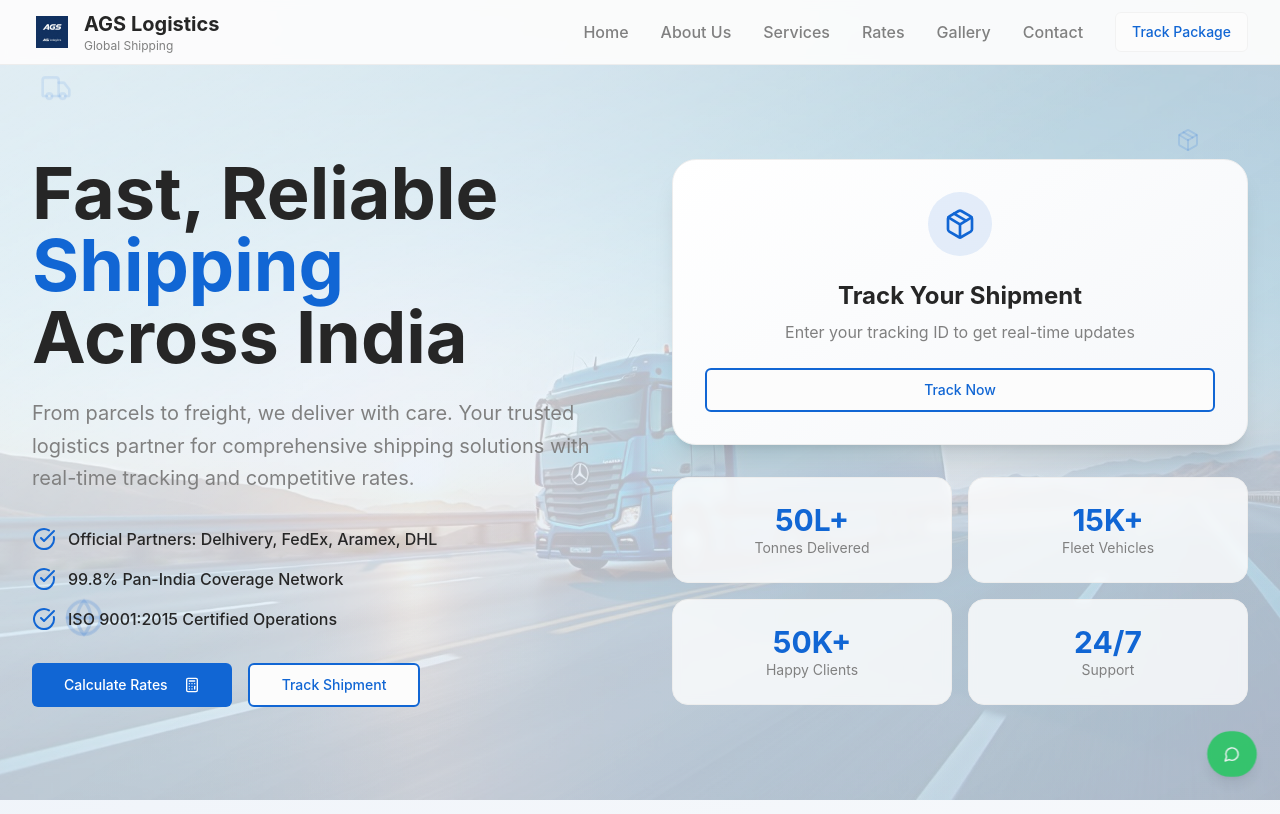
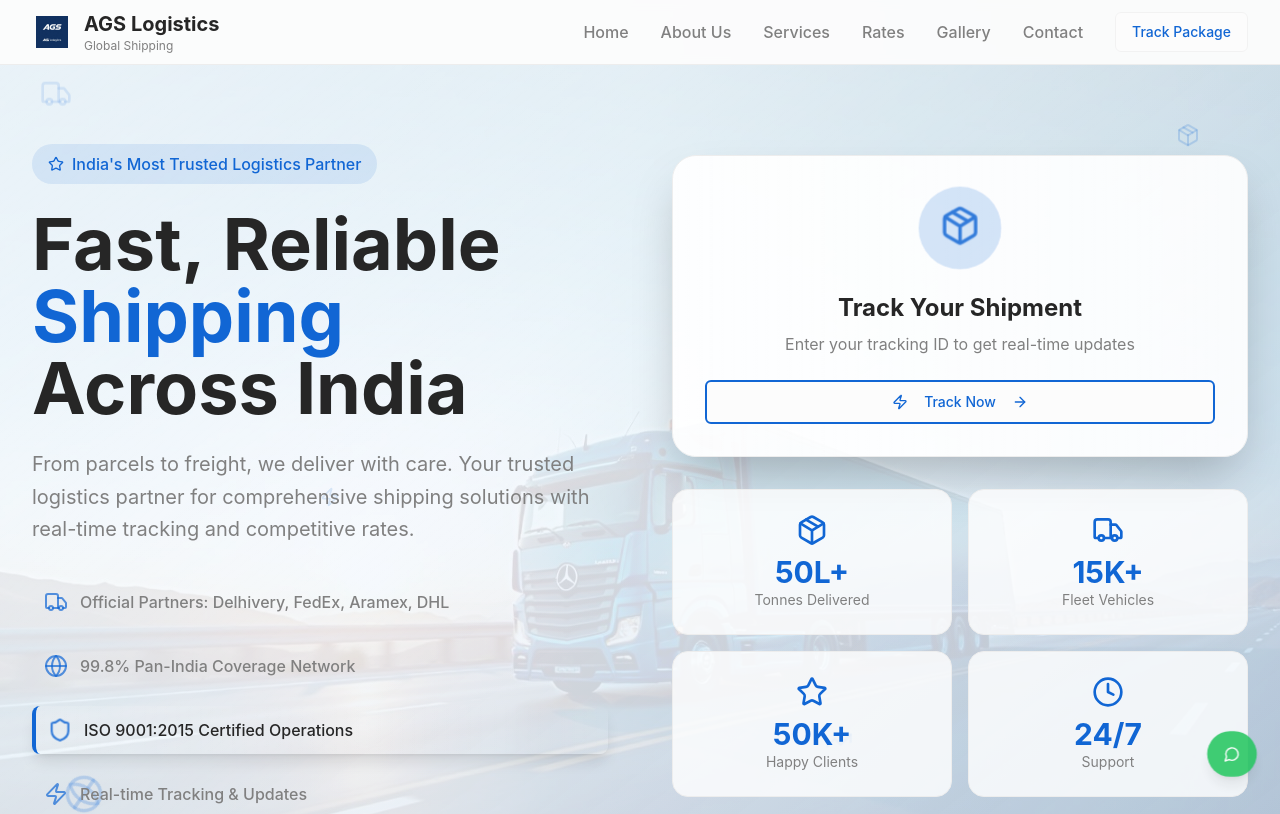
Before and after one commit to WaghmarePravinn/aadhya-global-connect, a React (Vite) app: page / in a window 1280 px wide. Shown: the top 814 px of the page. Built offline with nearby package versions, Linux system fonts and the light colour scheme.

Commit message:
Improve top section interactivity
Enhance the top section of the website with CSS and animations for a more interactive and improved layout.

```diff
--- a/src/components/Hero.tsx
+++ b/src/components/Hero.tsx
@@ -1,82 +1,169 @@
 import { Button } from "@/components/ui/button";
-import { ArrowRight, CheckCircle, Truck, Package, Globe, Clock, Calculator } from "lucide-react";
-import { useState } from "react";
+import { ArrowRight, CheckCircle, Truck, Package, Globe, Clock, Calculator, Zap, Shield, Star, TrendingUp } from "lucide-react";
+import { useState, useEffect } from "react";
 import TrackingModal from "./TrackingModal";
 import heroBg from "@/assets/hero-bg.jpg";
 
 const Hero = () => {
   const [isTrackingOpen, setIsTrackingOpen] = useState(false);
+  const [activeFeature, setActiveFeature] = useState(0);
+  const [mousePosition, setMousePosition] = useState({ x: 0, y: 0 });
+
+  const features = [
+    { icon: Truck, text: "Official Partners: Delhivery, FedEx, Aramex, DHL" },
+    { icon: Globe, text: "99.8% Pan-India Coverage Network" },
+    { icon: Shield, text: "ISO 9001:2015 Certified Operations" },
+    { icon: Zap, text: "Real-time Tracking & Updates" }
+  ];
+
+  const stats = [
+    { value: "50L+", label: "Tonnes Delivered", icon: Package },
+    { value: "15K+", label: "Fleet Vehicles", icon: Truck },
+    { value: "50K+", label: "Happy Clients", icon: Star },
+    { value: "24/7", label: "Support", icon: Clock }
+  ];
+
+  useEffect(() => {
+    const interval = setInterval(() => {
+      setActiveFeature((prev) => (prev + 1) % features.length);
+    }, 3000);
+    return () => clearInterval(interval);
+  }, [features.length]);
+
+  useEffect(() => {
+    const handleMouseMove = (e: MouseEvent) => {
+      setMousePosition({ x: e.clientX, y: e.clientY });
+    };
+    window.addEventListener('mousemove', handleMouseMove);
+    return () => window.removeEventListener('mousemove', handleMouseMove);
+  }, []);
 
   return (
     <>
       <section id="home" className="pt-16 relative min-h-screen flex items-center overflow-hidden">
-        {/* Professional Background with Hero Image */}
-        <div className="absolute inset-0" style={{background: 'var(--gradient-hero)'}}>
-          {/* Hero Background Image */}
+        {/* Enhanced Professional Background */}
+        <div className="absolute inset-0">
+          {/* Dynamic Gradient Background */}
           <div
-            className="absolute inset-0 bg-cover bg-center bg-no-repeat opacity-20"
-            style={{ backgroundImage: `url(${heroBg})` }}
+            className="absolute inset-0 transition-all duration-1000"
+            style={{
+              background: `
+                radial-gradient(circle at ${mousePosition.x / window.innerWidth * 100}% ${mousePosition.y / window.innerHeight * 100}%,
+                hsl(214 85% 95%) 0%,
+                hsl(214 85% 97%) 40%,
+                hsl(214 32% 91%) 100%)
+              `
+            }}
+          >
+            {/* Hero Background Image with Parallax Effect */}
+            <div
+              className="absolute inset-0 bg-cover bg-center bg-no-repeat opacity-15 transition-transform duration-300"
+              style={{
+                backgroundImage: `url(${heroBg})`,
+                transform: `translateY(${mousePosition.y * 0.02}px)`
+              }}
             ></div>
 
-          {/* Subtle Grid Pattern */}
-          <div className="absolute inset-0 opacity-[0.02]">
-            <div className="absolute inset-0" style={{
+            {/* Animated Grid Pattern */}
+            <div className="absolute inset-0 opacity-[0.04]">
+              <div className="absolute inset-0 animate-pulse" style={{
                 backgroundImage: `
-                linear-gradient(hsl(214 100% 40% / 0.1) 1px, transparent 1px),
-                linear-gradient(90deg, hsl(214 100% 40% / 0.1) 1px, transparent 1px)
+                  linear-gradient(hsl(214 85% 45% / 0.1) 1px, transparent 1px),
+                  linear-gradient(90deg, hsl(214 85% 45% / 0.1) 1px, transparent 1px)
                 `,
-              backgroundSize: '40px 40px'
+                backgroundSize: '40px 40px',
+                animation: 'grid-move 20s linear infinite'
               }}></div>
             </div>
 
-          {/* Floating Logistics Elements */}
+            {/* Interactive Floating Elements */}
             <div className="absolute inset-0">
-            <Truck className="absolute top-20 left-10 w-8 h-8 text-primary/20 animate-bounce hover:text-primary/40 transition-colors cursor-pointer" style={{animationDelay: '0s'}} />
-            <Package className="absolute top-32 right-20 w-6 h-6 text-primary/15 animate-pulse hover:text-primary/30 transition-colors cursor-pointer" style={{animationDelay: '1s'}} />
-            <Globe className="absolute bottom-40 left-16 w-10 h-10 text-primary/20 hover:text-primary/40 transition-all cursor-pointer" style={{animation: 'float 6s ease-in-out infinite'}} />
-            <Clock className="absolute bottom-20 right-12 w-6 h-6 text-primary/15 animate-ping hover:text-primary/30 transition-colors cursor-pointer" style={{animationDelay: '2s'}} />
+              <Truck
+                className="absolute top-20 left-10 w-8 h-8 text-primary/30 animate-float cursor-pointer transition-all duration-300 hover:text-primary hover:scale-125"
+                style={{animationDelay: '0s'}}
+                onMouseEnter={(e) => e.currentTarget.classList.add('animate-pulse-glow')}
+                onMouseLeave={(e) => e.currentTarget.classList.remove('animate-pulse-glow')}
+              />
+              <Package
+                className="absolute top-32 right-20 w-6 h-6 text-primary/25 animate-bounce cursor-pointer transition-all duration-300 hover:text-primary hover:scale-125"
+                style={{animationDelay: '1s'}}
+                onMouseEnter={(e) => e.currentTarget.classList.add('animate-rotate-slow')}
+                onMouseLeave={(e) => e.currentTarget.classList.remove('animate-rotate-slow')}
+              />
+              <Globe
+                className="absolute bottom-40 left-16 w-10 h-10 text-primary/30 animate-rotate-slow cursor-pointer transition-all duration-300 hover:text-primary hover:scale-125"
+              />
+              <Clock
+                className="absolute bottom-20 right-12 w-6 h-6 text-primary/25 animate-ping cursor-pointer transition-all duration-300 hover:text-primary hover:scale-125"
+                style={{animationDelay: '2s'}}
+              />
+              <Zap
+                className="absolute top-1/2 left-1/4 w-5 h-5 text-primary/20 animate-pulse cursor-pointer transition-all duration-300 hover:text-primary hover:scale-125"
+                style={{animationDelay: '1.5s'}}
+              />
+              <TrendingUp
+                className="absolute top-3/4 right-1/3 w-7 h-7 text-primary/25 animate-bounce cursor-pointer transition-all duration-300 hover:text-primary hover:scale-125"
+                style={{animationDelay: '0.5s'}}
+              />
             </div>
 
-          {/* Professional Delivery Animation Background */}
-          <div className="absolute inset-0 bg-gradient-to-br from-white/50 via-transparent to-primary/5"></div>
+            {/* Enhanced Professional Overlay */}
+            <div className="absolute inset-0 bg-gradient-to-br from-white/60 via-white/20 to-primary/10"></div>
+          </div>
         </div>
 
         <div className="relative z-10 max-w-7xl mx-auto px-4 sm:px-6 lg:px-8 py-20">
           <div className="grid grid-cols-1 lg:grid-cols-2 gap-16 items-center">
-            {/* Left Content */}
-            <div className="space-y-8 animate-fade-in">
-              <div className="space-y-6">
+            {/* Enhanced Left Content */}
+            <div className="space-y-8">
+              <div className="space-y-6 animate-fade-in">
+                <div className="inline-flex items-center px-4 py-2 bg-primary/10 rounded-full text-primary font-medium animate-bounce-in">
+                  <Star className="w-4 h-4 mr-2" />
+                  India's Most Trusted Logistics Partner
+                </div>
                 <h1 className="text-5xl lg:text-7xl font-bold text-foreground leading-tight">
-                  Fast, Reliable
-                  <span className="text-primary"> Shipping</span>
+                  <span className="inline-block animate-slide-up" style={{animationDelay: '0.2s'}}>Fast,</span>{' '}
+                  <span className="inline-block animate-slide-up" style={{animationDelay: '0.4s'}}>Reliable</span>
                   <br />
-                  Across India
+                  <span className="text-primary inline-block animate-slide-up" style={{animationDelay: '0.6s'}}>Shipping</span>
+                  <br />
+                  <span className="inline-block animate-slide-up" style={{animationDelay: '0.8s'}}>Across India</span>
                 </h1>
-                <p className="text-xl text-muted-foreground leading-relaxed">
+                <p className="text-xl text-muted-foreground leading-relaxed animate-slide-up" style={{animationDelay: '1s'}}>
                   From parcels to freight, we deliver with care. Your trusted logistics partner
                   for comprehensive shipping solutions with real-time tracking and competitive rates.
                 </p>
               </div>
 
-              <div className="space-y-4">
-                <div className="flex items-center space-x-3 transform hover:scale-105 transition-all duration-300 cursor-pointer">
-                  <CheckCircle className="h-6 w-6 text-primary" />
-                  <span className="text-foreground font-medium">Official Partners: Delhivery, FedEx, Aramex, DHL</span>
+              {/* Interactive Features List */}
+              <div className="space-y-4 animate-slide-up" style={{animationDelay: '1.2s'}}>
+                {features.map((feature, index) => (
+                  <div
+                    key={index}
+                    className={`flex items-center space-x-3 p-3 rounded-lg transition-all duration-500 cursor-pointer transform hover:scale-105 ${
+                      activeFeature === index
+                        ? 'bg-primary/10 border-l-4 border-primary shadow-lg animate-shimmer'
+                        : 'hover:bg-primary/5'
+                    }`}
+                    onMouseEnter={() => setActiveFeature(index)}
+                  >
+                    <feature.icon className={`h-6 w-6 transition-colors duration-300 ${
+                      activeFeature === index ? 'text-primary animate-pulse-glow' : 'text-primary/70'
+                    }`} />
+                    <span className={`font-medium transition-colors duration-300 ${
+                      activeFeature === index ? 'text-foreground' : 'text-muted-foreground'
+                    }`}>
+                      {feature.text}
+                    </span>
                   </div>
-                <div className="flex items-center space-x-3 transform hover:scale-105 transition-all duration-300 cursor-pointer">
-                  <CheckCircle className="h-6 w-6 text-primary" />
-                  <span className="text-foreground font-medium">99.8% Pan-India Coverage Network</span>
-                </div>
-                <div className="flex items-center space-x-3 transform hover:scale-105 transition-all duration-300 cursor-pointer">
-                  <CheckCircle className="h-6 w-6 text-primary" />
-                  <span className="text-foreground font-medium">ISO 9001:2015 Certified Operations</span>
-                </div>
+                ))}
               </div>
 
-              <div className="flex flex-wrap gap-4">
+              {/* Enhanced Action Buttons */}
+              <div className="flex flex-wrap gap-4 animate-slide-up" style={{animationDelay: '1.4s'}}>
                 <Button
                   size="lg"
-                  className="bg-primary hover:bg-primary/90 text-primary-foreground px-8 py-4 transform hover:scale-105 transition-all duration-300 hover:shadow-xl active:scale-95"
+                  className="bg-primary hover:bg-primary/90 text-primary-foreground px-8 py-4 transform hover:scale-105 transition-all duration-300 hover:shadow-xl active:scale-95 animate-pulse-glow"
                   onClick={() => {
                     const rateCalculator = document.getElementById('rate-calculator');
                     if (rateCalculator) {
@@ -84,27 +171,32 @@ const Hero = () => {
                     }
                   }}
                 >
+                  <Calculator className="mr-2 h-5 w-5" />
                   Calculate Rates
-                  <Calculator className="ml-2 h-5 w-5" />
+                  <ArrowRight className="ml-2 h-5 w-5" />
                 </Button>
                 <Button
                   size="lg"
                   variant="outline"
-                  className="border-2 border-primary text-primary hover:bg-primary hover:text-primary-foreground transform hover:scale-105 transition-all duration-300 hover:shadow-xl active:scale-95"
+                  className="border-2 border-primary text-primary hover:bg-primary hover:text-primary-foreground transform hover:scale-105 transition-all duration-300 hover:shadow-xl active:scale-95 group"
                   onClick={() => setIsTrackingOpen(true)}
                 >
+                  <Package className="mr-2 h-5 w-5 group-hover:animate-bounce" />
                   Track Shipment
                 </Button>
               </div>
             </div>
 
-            {/* Right Content - Modern Tracking Section */}
-            <div className="space-y-8">
-              {/* Track Shipment Card */}
-              <div className="bg-card backdrop-blur-sm p-8 rounded-3xl shadow-xl border border-border transform hover:scale-105 transition-all duration-500" style={{background: 'var(--gradient-card)'}}>
-                <div className="text-center space-y-6">
-                  <div className="inline-flex items-center justify-center w-16 h-16 bg-primary/10 rounded-full">
-                    <Package className="w-8 h-8 text-primary" />
+            {/* Enhanced Right Content */}
+            <div className="space-y-8 animate-slide-in-right">
+              {/* Interactive Track Shipment Card */}
+              <div className="bg-card/90 backdrop-blur-lg p-8 rounded-3xl shadow-2xl border border-border transform hover:scale-105 transition-all duration-500 hover:shadow-3xl card-hover relative overflow-hidden">
+                {/* Shimmer Effect */}
+                <div className="absolute inset-0 bg-gradient-to-r from-transparent via-white/10 to-transparent animate-shimmer"></div>
+
+                <div className="relative z-10 text-center space-y-6">
+                  <div className="inline-flex items-center justify-center w-20 h-20 bg-primary/20 rounded-full animate-pulse-glow">
+                    <Package className="w-10 h-10 text-primary animate-float" />
                   </div>
                   <div>
                     <h3 className="text-2xl font-bold text-foreground mb-2">Track Your Shipment</h3>
@@ -113,31 +205,42 @@ const Hero = () => {
                   <Button
                     size="lg"
                     variant="outline"
-                    className="w-full border-2 border-primary text-primary hover:bg-primary hover:text-primary-foreground transition-all duration-300"
+                    className="w-full border-2 border-primary text-primary hover:bg-primary hover:text-primary-foreground transition-all duration-300 group"
                     onClick={() => setIsTrackingOpen(true)}
                   >
+                    <Zap className="mr-2 h-5 w-5 group-hover:animate-pulse" />
                     Track Now
+                    <ArrowRight className="ml-2 h-5 w-5 group-hover:translate-x-1 transition-transform" />
                   </Button>
                 </div>
               </div>
 
-              {/* Stats Grid */}
+              {/* Enhanced Interactive Stats Grid */}
               <div className="grid grid-cols-2 gap-4">
-                <div className="bg-card/80 backdrop-blur-sm p-6 rounded-2xl border border-border text-center transform hover:scale-105 transition-all duration-300">
-                  <div className="text-3xl font-bold text-primary">50L+</div>
-                  <div className="text-sm text-muted-foreground">Tonnes Delivered</div>
+                {stats.map((stat, index) => (
+                  <div
+                    key={index}
+                    className="bg-card/80 backdrop-blur-sm p-6 rounded-2xl border border-border text-center transform transition-all duration-300 hover:scale-110 hover:bg-card hover:shadow-lg cursor-pointer group"
+                    style={{animationDelay: `${1.6 + index * 0.2}s`}}
+                    onMouseEnter={(e) => e.currentTarget.classList.add('animate-bounce-in')}
+                  >
+                    <stat.icon className="w-8 h-8 mx-auto mb-2 text-primary group-hover:animate-bounce transition-colors" />
+                    <div className="text-3xl font-bold text-primary group-hover:text-primary/80 transition-colors">
+                      {stat.value}
                     </div>
-                <div className="bg-card/80 backdrop-blur-sm p-6 rounded-2xl border border-border text-center transform hover:scale-105 transition-all duration-300">
-                  <div className="text-3xl font-bold text-primary">15K+</div>
-                  <div className="text-sm text-muted-foreground">Fleet Vehicles</div>
+                    <div className="text-sm text-muted-foreground group-hover:text-foreground transition-colors">
+                      {stat.label}
                     </div>
-                <div className="bg-card/80 backdrop-blur-sm p-6 rounded-2xl border border-border text-center transform hover:scale-105 transition-all duration-300">
-                  <div className="text-3xl font-bold text-primary">50K+</div>
-                  <div className="text-sm text-muted-foreground">Happy Clients</div>
                   </div>
-                <div className="bg-card/80 backdrop-blur-sm p-6 rounded-2xl border border-border text-center transform hover:scale-105 transition-all duration-300">
-                  <div className="text-3xl font-bold text-primary">24/7</div>
-                  <div className="text-sm text-muted-foreground">Support</div>
+                ))}
+              </div>
+
+              {/* Live Activity Indicator */}
+              <div className="bg-gradient-to-r from-green-500/10 to-blue-500/10 p-4 rounded-xl border border-primary/20 animate-fade-in" style={{animationDelay: '2s'}}>
+                <div className="flex items-center justify-center space-x-2">
+                  <div className="w-3 h-3 bg-green-500 rounded-full animate-pulse"></div>
+                  <span className="text-sm font-medium text-foreground">1,247 deliveries completed today</span>
+                  <TrendingUp className="w-4 h-4 text-green-500 animate-bounce" />
                 </div>
               </div>
             </div>
--- a/src/index.css
+++ b/src/index.css
@@ -160,6 +160,82 @@ All colors MUST be HSL.
   }
 }
 
+@keyframes float {
+  0%, 100% {
+    transform: translateY(0px);
+  }
+  50% {
+    transform: translateY(-20px);
+  }
+}
+
+@keyframes pulse-glow {
+  0%, 100% {
+    box-shadow: 0 0 20px hsl(var(--primary) / 0.3);
+  }
+  50% {
+    box-shadow: 0 0 40px hsl(var(--primary) / 0.6);
+  }
+}
+
+@keyframes slide-in-right {
+  from {
+    opacity: 0;
+    transform: translateX(50px);
+  }
+  to {
+    opacity: 1;
+    transform: translateX(0);
+  }
+}
+
+@keyframes bounce-in {
+  0% {
+    opacity: 0;
+    transform: scale(0.3);
+  }
+  50% {
+    opacity: 1;
+    transform: scale(1.05);
+  }
+  70% {
+    transform: scale(0.9);
+  }
+  100% {
+    opacity: 1;
+    transform: scale(1);
+  }
+}
+
+@keyframes rotate-slow {
+  from {
+    transform: rotate(0deg);
+  }
+  to {
+    transform: rotate(360deg);
+  }
+}
+
+@keyframes shimmer {
+  0% {
+    background-position: -200% 0;
+  }
+  100% {
+    background-position: 200% 0;
+  }
+}
+
+@keyframes slide-up {
+  from {
+    opacity: 0;
+    transform: translateY(30px);
+  }
+  to {
+    opacity: 1;
+    transform: translateY(0);
+  }
+}
+
 @keyframes grid-move {
   0% {
     transform: translate(0, 0);
@@ -201,12 +277,30 @@ All colors MUST be HSL.
   animation: slide-up 0.6s ease-out forwards;
 }
 
+.animate-slide-in-right {
+  animation: slide-in-right 0.8s ease-out forwards;
+}
+
+.animate-bounce-in {
+  animation: bounce-in 0.6s ease-out forwards;
+}
+
 .animate-float {
   animation: float 6s ease-in-out infinite;
 }
 
 .animate-pulse-glow {
   animation: pulse-glow 3s ease-in-out infinite;
+}
+
+.animate-rotate-slow {
+  animation: rotate-slow 20s linear infinite;
+}
+
+.animate-shimmer {
+  background: linear-gradient(90deg, transparent, rgba(255,255,255,0.2), transparent);
+  background-size: 200% 100%;
+  animation: shimmer 2s infinite;
 }
 
 /* Smooth scrolling */
```
Lines whose indentation alone changed are shown as unchanged.
